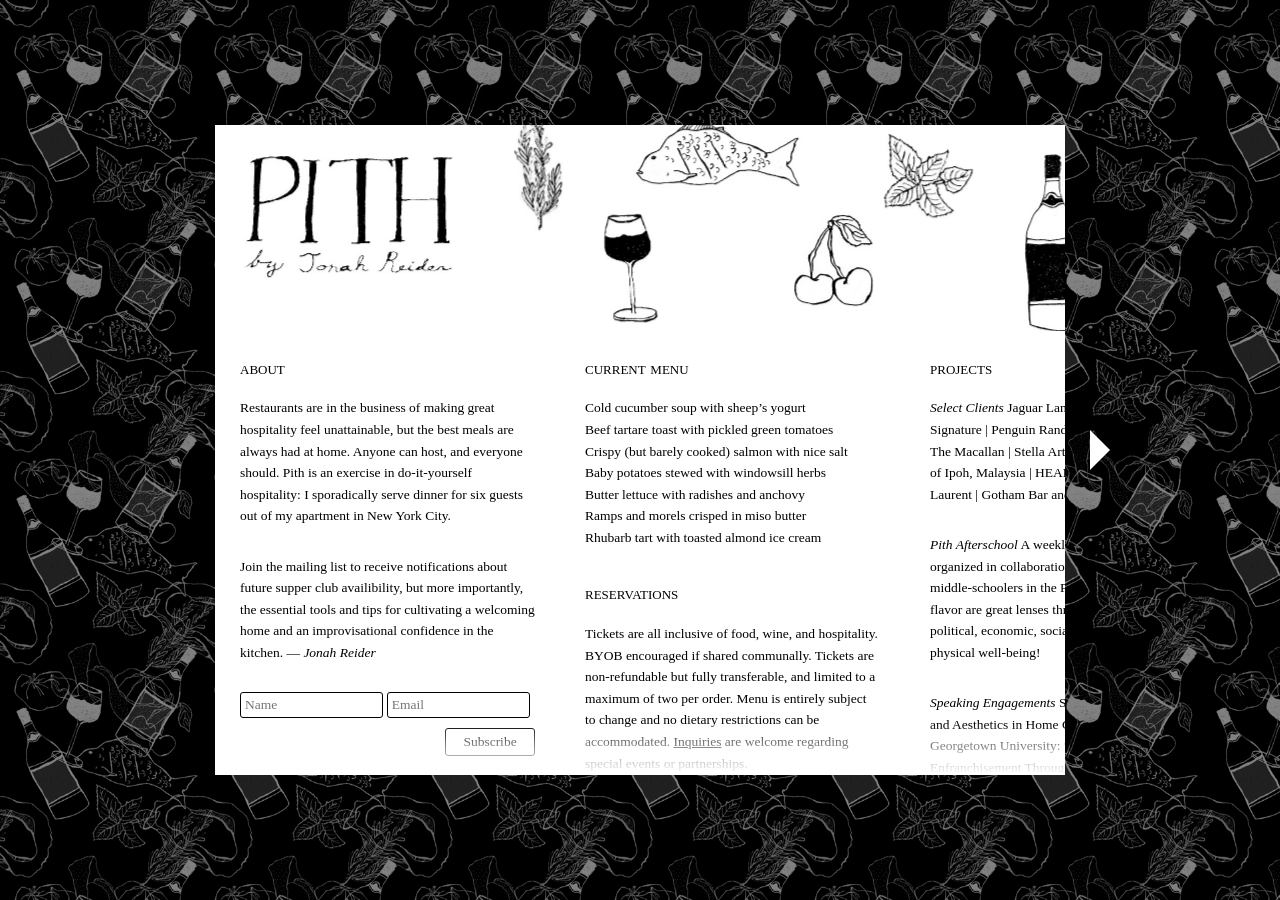
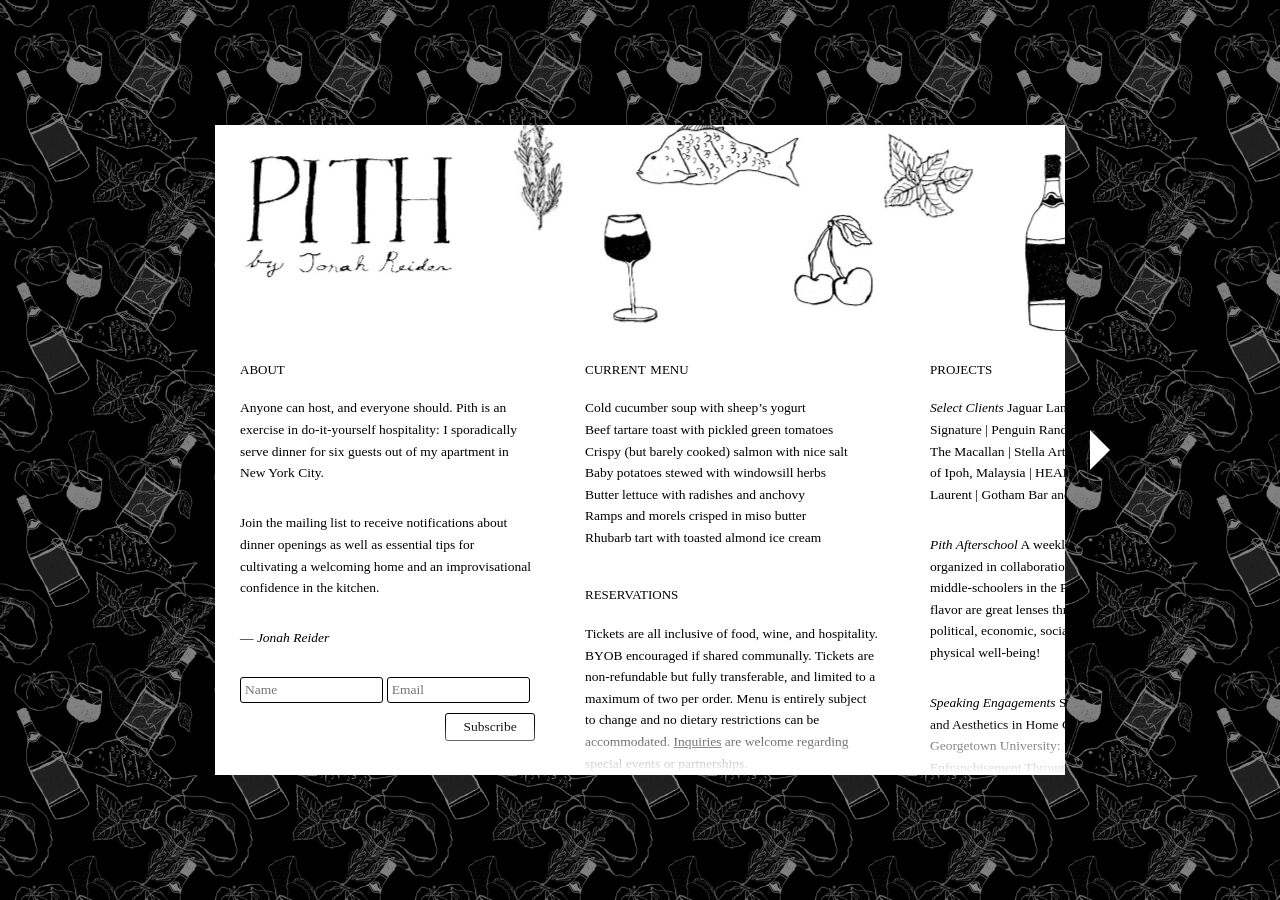
Before and after one commit to zoe-pith/pith-site, a Jekyll site: the page built from index.md, in a window 1280 px wide. Built offline with Jekyll 4.4.1, drawn with Linux system fonts in a browser that asks for light colours; some web fonts are replaced.

Commit message:
Update about.md

```diff
--- a/sections/about.md
+++ b/sections/about.md
@@ -1,9 +1,11 @@
 # about
 
-Restaurants are in the business of making great hospitality feel unattainable, but the best meals are always had at home. Anyone can host, and everyone should. Pith is an exercise in do-it-yourself hospitality: I sporadically serve dinner for six guests out of my apartment in New York City.
+Anyone can host, and everyone should. Pith is an exercise in do-it-yourself hospitality: I sporadically serve dinner for six guests out of my apartment in New York City.
 
-Join the mailing list to receive notifications about future supper club availibility, but more importantly, the essential tools and tips for cultivating a welcoming home and an improvisational confidence in the kitchen.
+Join the mailing list to receive notifications about dinner openings as well as essential tips for cultivating a welcoming home and an improvisational confidence in the kitchen.
+
 — _Jonah Reider_
+
 <form accept-charset="UTF-8" action="https://tickets.pith.space/pith/supper-club/interested_users" id="ms-sub-form" method="post" target="_blank">
 	<input name="utf8" type="hidden" value="✓">
 	<input name="authenticity_token" type="hidden" value="FCumfjNcXNgC/34KKuL4EFAxuBlvfFIMzU1LOGtwROs=">
```
